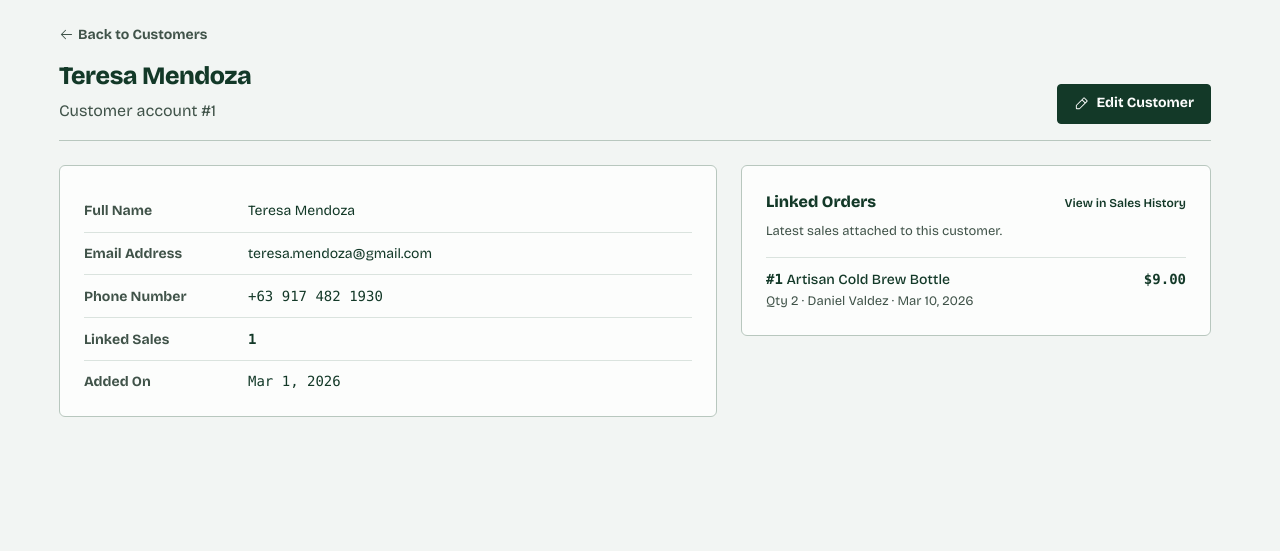
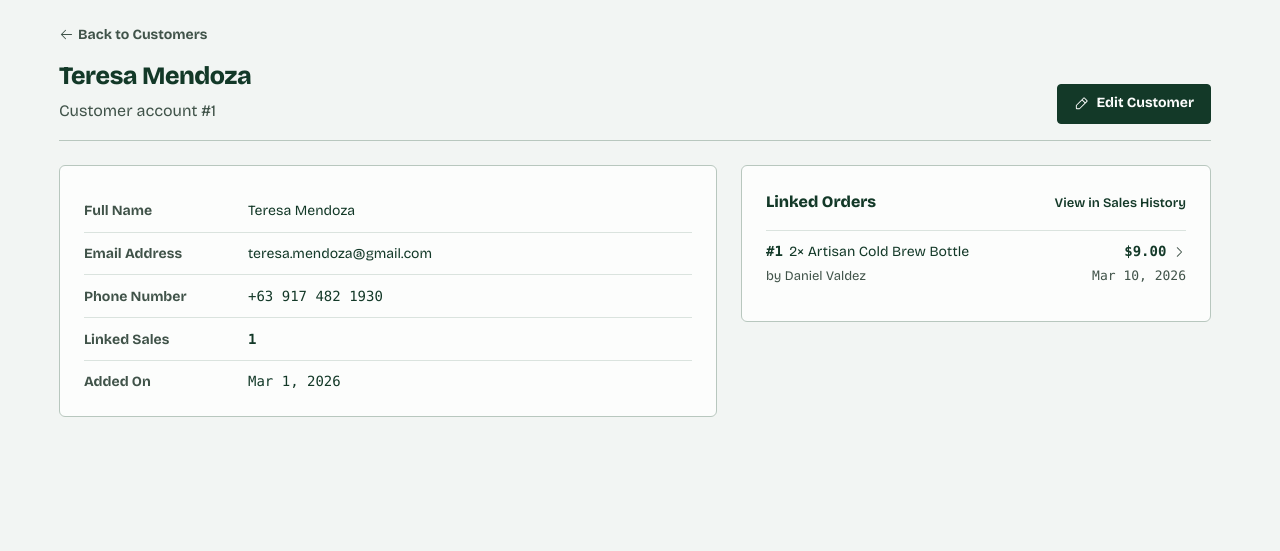
Before and after one commit to aniciete/it0049-final-pos, a Laravel app: page /customers/1 in a window 1280 px wide. Shown: the part 66-617 px from the top of the page. Run offline with Laravel 12, Linux system fonts and the light colour scheme; a user stored in the database is signed in; data comes from the database, SQL or seed files in the repository.

Commit message:
refactor: streamline recent-sales panel, media picker, and icon set
Co-authored-by: SimouneNicole <SimouneNicole@users.noreply.github.com>
Co-authored-by: RJCodeson <RJCodeson@users.noreply.github.com>
Co-authored-by: dustin-01 <dustin-01@users.noreply.github.com>

```diff
--- a/resources/views/auth/register.blade.php
+++ b/resources/views/auth/register.blade.php
@@ -54,6 +54,7 @@
                 autocomplete="new-password"
                 :required="true"
                 error-id="password_error"
+                hint="Minimum 8 characters."
             />
 
             <x-password-input
--- a/resources/views/auth/reset-password.blade.php
+++ b/resources/views/auth/reset-password.blade.php
@@ -26,6 +26,7 @@
                 autocomplete="new-password"
                 :required="true"
                 error-id="reset_password_error"
+                hint="Minimum 8 characters."
             />
 
             <x-password-input
--- a/resources/views/components/icon.blade.php
+++ b/resources/views/components/icon.blade.php
@@ -27,6 +27,12 @@
         'archive' => 'M224,48H32A16,16,0,0,0,16,64V88a16,16,0,0,0,16,16v88a16,16,0,0,0,16,16H208a16,16,0,0,0,16-16V104a16,16,0,0,0,16-16V64A16,16,0,0,0,224,48ZM208,192H48V104H208ZM224,88H32V64H224V88ZM96,136a8,8,0,0,1,8-8h48a8,8,0,0,1,0,16H104A8,8,0,0,1,96,136Z',
         'arrow-counter-clockwise' => 'M224,128a96,96,0,0,1-94.71,96H128A95.38,95.38,0,0,1,62.1,197.8a8,8,0,0,1,11-11.63A80,80,0,1,0,71.43,71.39a3.07,3.07,0,0,1-.26.25L44.59,96H72a8,8,0,0,1,0,16H24a8,8,0,0,1-8-8V56a8,8,0,0,1,16,0V85.8L60.25,60A96,96,0,0,1,224,128Z',
         'trash' => 'M216,48H176V40a24,24,0,0,0-24-24H104A24,24,0,0,0,80,40v8H40a8,8,0,0,0,0,16h8V208a16,16,0,0,0,16,16H192a16,16,0,0,0,16-16V64h8a8,8,0,0,0,0-16ZM96,40a8,8,0,0,1,8-8h48a8,8,0,0,1,8,8v8H96Zm96,168H64V64H192ZM112,104v64a8,8,0,0,1-16,0V104a8,8,0,0,1,16,0Zm48,0v64a8,8,0,0,1-16,0V104a8,8,0,0,1,16,0Z',
+        'lock' => 'M208,80H176V56a48,48,0,0,0-96,0V80H48A16,16,0,0,0,32,96V208a16,16,0,0,0,16,16H208a16,16,0,0,0,16-16V96A16,16,0,0,0,208,80ZM96,56a32,32,0,0,1,64,0V80H96ZM208,208H48V96H208V208Zm-68-56a12,12,0,1,1-12-12A12,12,0,0,1,140,152Z',
+        'caret-right' => 'M181.66,133.66l-80,80a8,8,0,0,1-11.32-11.32L164.69,128,90.34,53.66a8,8,0,0,1,11.32-11.32l80,80A8,8,0,0,1,181.66,133.66Z',
+        'printer' => 'M214.67,72H200V40a8,8,0,0,0-8-8H64a8,8,0,0,0-8,8V72H41.33C27.36,72,16,82.77,16,96v80a8,8,0,0,0,8,8H56v32a8,8,0,0,0,8,8H192a8,8,0,0,0,8-8V184h32a8,8,0,0,0,8-8V96C240,82.77,228.64,72,214.67,72ZM72,48H184V72H72ZM184,208H72V160H184Zm40-40H200V152a8,8,0,0,0-8-8H64a8,8,0,0,0-8,8v16H32V96c0-4.41,4.19-8,9.33-8H214.67c5.14,0,9.33,3.59,9.33,8Zm-24-52a12,12,0,1,1-12-12A12,12,0,0,1,200,116Z',
+        'database' => 'M128,24C74.17,24,32,48.6,32,80v96c0,31.4,42.17,56,96,56s96-24.6,96-56V80C224,48.6,181.83,24,128,24Zm80,104c0,9.62-7.88,19.43-21.61,26.92C170.93,163.35,150.19,168,128,168s-42.93-4.65-58.39-13.08C55.88,147.43,48,137.62,48,128V111.36c17.06,15,46.23,24.64,80,24.64s62.94-9.68,80-24.64ZM69.61,53.08C85.07,44.65,105.81,40,128,40s42.93,4.65,58.39,13.08C200.12,60.57,208,70.38,208,80s-7.88,19.43-21.61,26.92C170.93,115.35,150.19,120,128,120s-42.93-4.65-58.39-13.08C55.88,99.43,48,89.62,48,80S55.88,60.57,69.61,53.08ZM186.39,202.92C170.93,211.35,150.19,216,128,216s-42.93-4.65-58.39-13.08C55.88,195.43,48,185.62,48,176V159.36c17.06,15,46.23,24.64,80,24.64s62.94-9.68,80-24.64V176C208,185.62,200.12,195.43,186.39,202.92Z',
+        'image' => 'M216,40H40A16,16,0,0,0,24,56V200a16,16,0,0,0,16,16H216a16,16,0,0,0,16-16V56A16,16,0,0,0,216,40Zm0,16V158.75l-26.07-26.06a16,16,0,0,0-22.63,0l-20,20-44-44a16,16,0,0,0-22.62,0L40,149.37V56ZM40,172l52-52,80,80H40Zm176,28H194.63l-36-36,20-20L216,181.38V200ZM144,100a12,12,0,1,1,12,12A12,12,0,0,1,144,100Z',
+        'key' => 'M216.57,39.43A80,80,0,0,0,83.91,120.78L28.69,176A15.86,15.86,0,0,0,24,187.31V216a16,16,0,0,0,16,16H72a8,8,0,0,0,8-8V208H96a8,8,0,0,0,8-8V184h16a8,8,0,0,0,5.66-2.34l9.56-9.57A79.73,79.73,0,0,0,160,176h.1A80,80,0,0,0,216.57,39.43ZM224,98.1c-1.09,34.09-29.75,61.86-63.89,61.9H160a63.7,63.7,0,0,1-23.65-4.51,8,8,0,0,0-8.84,1.68L116.69,168H96a8,8,0,0,0-8,8v16H72a8,8,0,0,0-8,8v16H40V187.31l58.83-58.82a8,8,0,0,0,1.68-8.84A63.72,63.72,0,0,1,96,95.92c0-34.14,27.81-62.8,61.9-63.89A64,64,0,0,1,224,98.1ZM192,76a12,12,0,1,1-12-12A12,12,0,0,1,192,76Z',
     ];
     $path = $paths[$name] ?? null;
     $attrs = $attributes->merge([
--- a/resources/views/components/recent-sales-panel.blade.php
+++ b/resources/views/components/recent-sales-panel.blade.php
@@ -1,6 +1,5 @@
 @props([
     'title' => 'Recent Sales',
-    'subtitle' => null,
     'sales',
     'emptyText' => 'No sales recorded yet.',
     'filterUrl' => null,
@@ -10,16 +9,12 @@
 ])
 
 <aside class="context-panel" aria-label="{{ $title }}">
-    <div class="section-header-row" style="margin-bottom: var(--space-1);">
+    <div class="section-header-row" style="margin-bottom: var(--space-3);">
         <h2 class="context-panel-title">{{ $title }}</h2>
         @if ($filterUrl)
-            <a href="{{ $filterUrl }}" class="table-link" style="font-size: var(--text-xs);">View in Sales History</a>
+            <a href="{{ $filterUrl }}" class="table-link context-panel-action">View in Sales History</a>
         @endif
     </div>
-
-    @if ($subtitle)
-        <p class="context-panel-sub">{{ $subtitle }}</p>
-    @endif
 
     @if ($sales->isEmpty())
         <p class="section-meta">{{ $emptyText }}</p>
@@ -27,23 +22,34 @@
         <ul class="context-list">
             @foreach ($sales as $sale)
                 <li class="context-list-item">
-                    <div style="min-width: 0;">
-                        <a href="{{ route('sales.show', $sale) }}" class="table-link mono-num">#{{ $sale->id }}</a>
-                        @if ($showProduct)
-                            <span style="font-weight: 500;">{{ $sale->product?->name ?? 'Archived item' }}</span>
-                        @endif
-                        <span class="cell-secondary">
-                            Qty {{ $sale->quantity }}
-                            @if ($showCustomer)
-                                &middot; {{ $sale->customer?->full_name ?? 'Walk-in' }}
-                            @endif
-                            @if ($showSeller && $sale->seller)
-                                &middot; {{ $sale->seller->full_name }}
-                            @endif
-                            &middot; {{ $sale->created_at?->format('M j, Y') }}
+                    <a href="{{ route('sales.show', $sale) }}" class="context-list-link">
+                        <span class="context-list-top">
+                            <span class="context-list-top-main">
+                                <span class="mono-num context-receipt-id">#{{ $sale->id }}</span>
+                                @if ($showProduct)
+                                    <span>{{ $sale->quantity }}× {{ $sale->product?->name ?? 'Archived item' }}</span>
+                                @else
+                                    <span>{{ $sale->quantity }} {{ \Illuminate\Support\Str::plural('unit', $sale->quantity) }}</span>
+                                @endif
+                            </span>
+                            <span class="context-list-top-meta">
+                                <span class="mono-num context-amount">${{ number_format((float) $sale->total_price, 2) }}</span>
+                                <x-icon name="caret-right" :size="14" class="context-chevron" />
+                            </span>
                         </span>
-                    </div>
-                    <span class="mono-num" style="font-weight: 700; flex-shrink: 0;">${{ number_format((float) $sale->total_price, 2) }}</span>
+                        <span class="context-list-bottom">
+                            <span>
+                                @if (! $showCustomer)
+                                    by {{ $sale->seller?->full_name ?? 'System' }}
+                                @elseif (! $showSeller)
+                                    {{ $sale->customer?->full_name ?? 'Walk-in' }}
+                                @else
+                                    {{ $sale->customer?->full_name ?? 'Walk-in' }}, by {{ $sale->seller?->full_name ?? 'System' }}
+                                @endif
+                            </span>
+                            <span class="mono-num">{{ $sale->created_at?->format('M j, Y') }}</span>
+                        </span>
+                    </a>
                 </li>
             @endforeach
         </ul>
--- a/resources/views/customers/edit.blade.php
+++ b/resources/views/customers/edit.blade.php
@@ -34,7 +34,6 @@
 
         <x-recent-sales-panel
             title="Linked Orders"
-            subtitle="Latest sales attached to this customer."
             :sales="$recentSales"
             empty-text="No orders linked to this customer yet."
             :show-customer="false"
--- a/resources/views/customers/show.blade.php
+++ b/resources/views/customers/show.blade.php
@@ -56,7 +56,6 @@
 
         <x-recent-sales-panel
             title="Linked Orders"
-            subtitle="Latest sales attached to this customer."
             :sales="$recentSales"
             empty-text="No orders linked to this customer yet."
             :show-customer="false"
--- a/resources/views/products/_form.blade.php
+++ b/resources/views/products/_form.blade.php
@@ -73,11 +73,7 @@
         :default-src="$product->imageUrl()"
         :alt="($product->name ?: 'Product').' preview'"
         :has-media="$product->hasImage()"
-        active-status="Current product photo active."
-        empty-status="No custom photo uploaded."
-        help-text="Optional. JPG, PNG, or WebP up to 2 MB, resized cleanly to 640x640."
         remove-name="remove_image"
-        remove-label="Remove existing product image on save"
         error-id="product_image_error"
         :is-edit="$isEdit"
     />
--- a/resources/views/products/edit.blade.php
+++ b/resources/views/products/edit.blade.php
@@ -34,7 +34,6 @@
 
         <x-recent-sales-panel
             title="Recent Sales"
-            subtitle="Latest receipts including this item."
             :sales="$recentSales"
             empty-text="No sales recorded for this product yet."
             :show-product="false"
--- a/resources/views/products/show.blade.php
+++ b/resources/views/products/show.blade.php
@@ -68,7 +68,6 @@
 
         <x-recent-sales-panel
             title="Recent Sales"
-            subtitle="Latest receipts including this item."
             :sales="$recentSales"
             empty-text="No sales recorded for this product yet."
             :show-product="false"
--- a/resources/views/profile/partials/update-password-form.blade.php
+++ b/resources/views/profile/partials/update-password-form.blade.php
@@ -25,6 +25,7 @@
                     autocomplete="new-password"
                     error-bag="updatePassword"
                     error-id="update_new_password_error"
+                    hint="Minimum 8 characters."
                 />
 
                 <x-password-input
--- a/resources/views/users/_form.blade.php
+++ b/resources/views/users/_form.blade.php
@@ -98,7 +98,7 @@
             autocomplete="new-password"
             :required="! $isEdit"
             error-id="user_password_error"
-            :hint="$isEdit ? 'Leave blank to keep the current password.' : null"
+            :hint="$isEdit ? 'Leave blank to keep the current password.' : 'Minimum 8 characters.'"
         />
 
         <x-password-input
@@ -121,11 +121,7 @@
         :default-src="$user->avatarUrl()"
         :alt="($user->full_name ?: 'Staff').' avatar preview'"
         :has-media="$user->hasAvatar()"
-        active-status="Current avatar active."
-        empty-status="No custom avatar uploaded."
-        help-text="Optional. JPG, PNG, or WebP up to 2 MB, cropped to 256x256."
         remove-name="remove_avatar"
-        remove-label="Remove existing avatar on save"
         error-id="user_avatar_error"
         :is-edit="$isEdit"
     />
--- a/resources/views/users/show.blade.php
+++ b/resources/views/users/show.blade.php
@@ -65,7 +65,6 @@
 
         <x-recent-sales-panel
             title="Recent Sales"
-            subtitle="Latest receipts processed by this staff member."
             :sales="$recentSales"
             empty-text="No sales recorded by this staff member yet."
             :show-seller="false"
```
Also changed, not shown: resources/views/components/media-picker.blade.php (+2 -6 lines).
